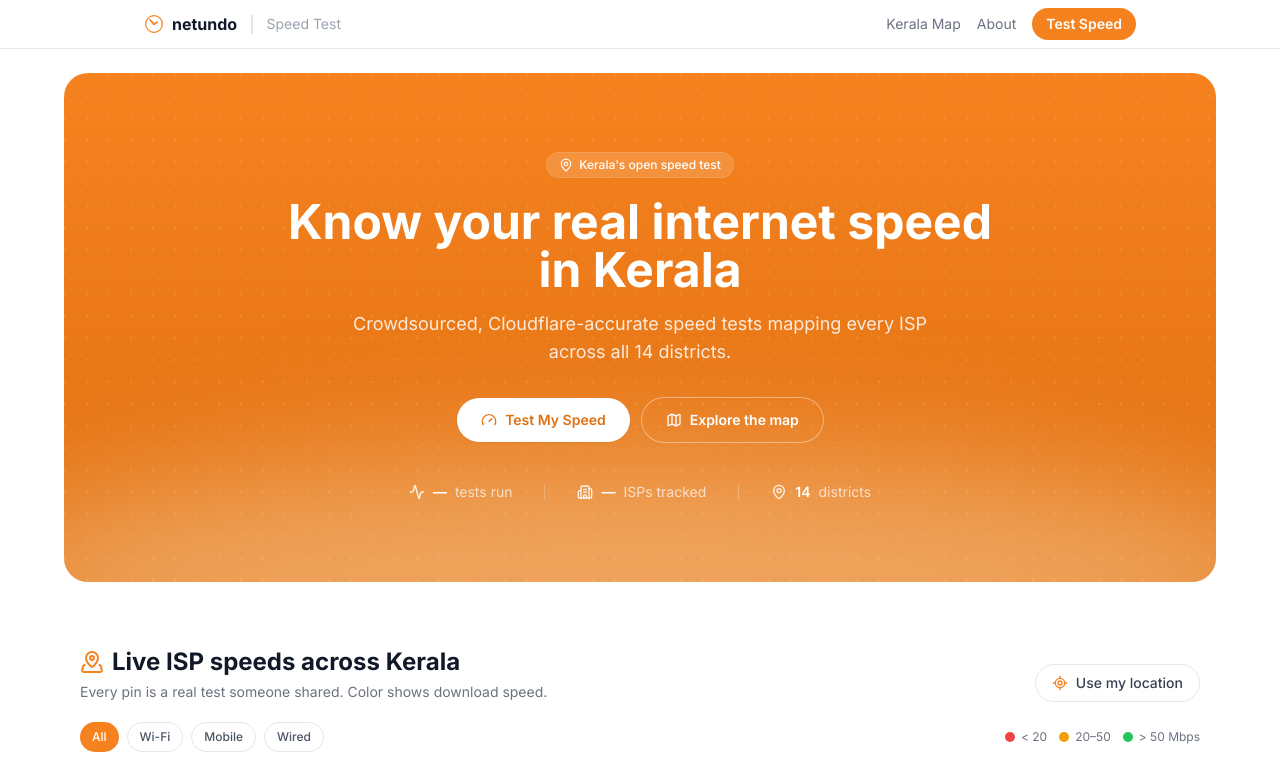
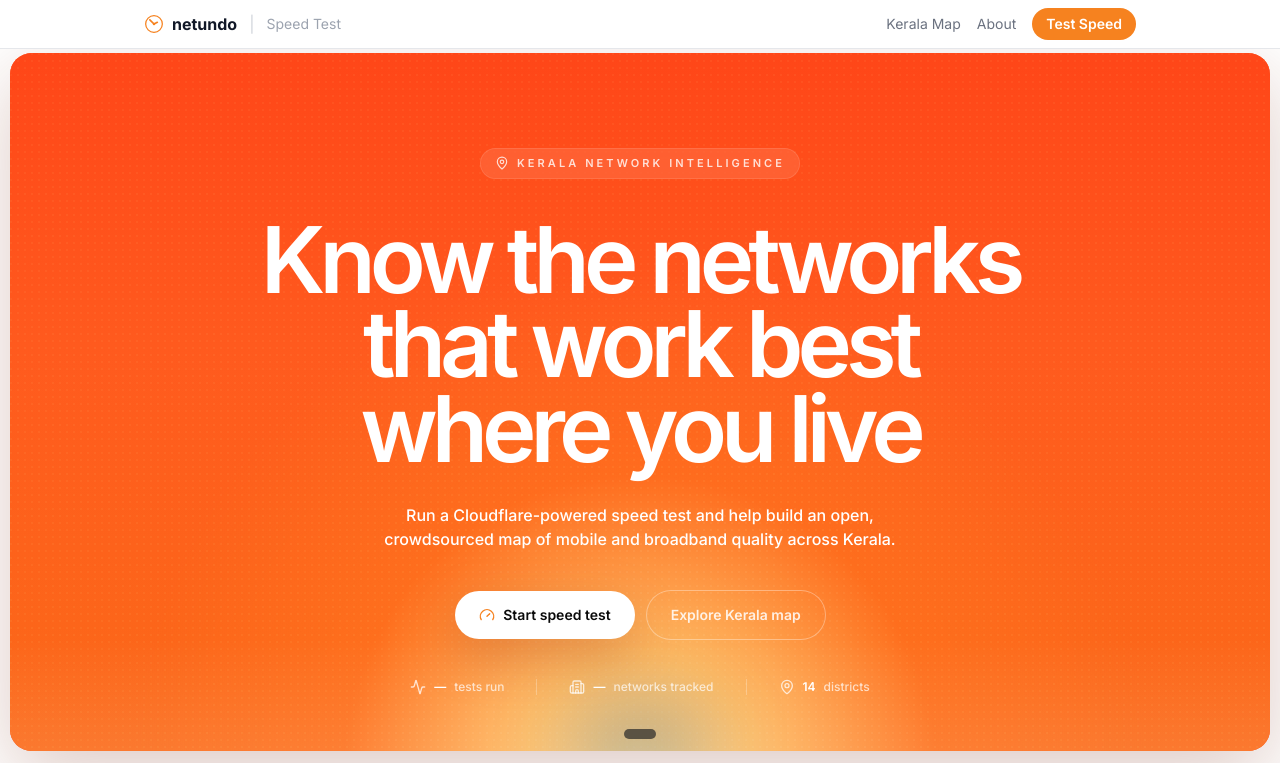
Before and after one commit to ashikjoy21/netundo, a Next.js app in the folder apps/web/: page / in a window 1280 px wide. Shown: the top 763 px of the page. Built offline with nearby package versions, Linux system fonts and the light colour scheme; no server answers.

Commit message:
Update landing hero with Cloudflare-inspired design.
Refresh the homepage hero with a stronger orange gradient, dotted texture, centered headline, and polished call-to-action styling.

Co-authored-by: Cursor <cursoragent@cursor.com>

```diff
--- a/apps/web/src/components/landing/Hero.tsx
+++ b/apps/web/src/components/landing/Hero.tsx
@@ -1,7 +1,7 @@
 'use client';
 
 import { useEffect, useState } from 'react';
-import { Gauge, MapPin, Activity, Building2, Map as MapIcon } from 'lucide-react';
+import { Activity, Building2, Gauge, MapPin } from 'lucide-react';
 
 interface AggRow {
   district: string;
@@ -28,56 +28,74 @@ export function Hero() {
   }, []);
 
   return (
-    <section className="px-4 pt-6">
-      <div className="relative max-w-6xl mx-auto overflow-hidden rounded-3xl bg-gradient-to-b from-cf-orange to-cf-orange-dark">
-        {/* warm glow at the bottom, echoing Cloudflare's hero horizon */}
+    <section className="px-1 pt-1 sm:px-2">
+      <div className="relative mx-auto min-h-[520px] max-w-[1260px] overflow-hidden rounded-[1.35rem] bg-[#ff4f16] text-white shadow-[0_24px_80px_rgba(124,45,18,0.25)] sm:min-h-[610px]">
         <div
           aria-hidden
-          className="pointer-events-none absolute -bottom-32 left-1/2 h-64 w-[120%] -translate-x-1/2 rounded-[100%] bg-orange-200/50 blur-3xl"
+          className="absolute inset-0"
+          style={{
+            background:
+              'radial-gradient(circle at 50% 103%, rgba(255,246,194,0.92) 0, rgba(255,221,130,0.72) 12%, rgba(255,116,31,0.62) 31%, transparent 53%), linear-gradient(180deg, #ff4618 0%, #ff5a1e 42%, #fb6a18 100%)',
+          }}
         />
         <div
           aria-hidden
-          className="pointer-events-none absolute inset-0 opacity-[0.12]"
+          className="absolute inset-0 opacity-[0.16] mix-blend-soft-light"
           style={{
             backgroundImage:
-              'radial-gradient(circle at 1px 1px, white 1px, transparent 0)',
-            backgroundSize: '22px 22px',
+              'radial-gradient(circle at 1px 1px, rgba(255,255,255,0.85) 1px, transparent 1.4px)',
+            backgroundSize: '7px 7px',
           }}
         />
+        <div
+          aria-hidden
+          className="absolute inset-x-0 bottom-0 h-28 bg-gradient-to-t from-white/10 to-transparent"
+        />
+        <div
+          aria-hidden
+          className="absolute bottom-[-34px] left-1/2 h-20 w-36 -translate-x-1/2 rounded-[50%] bg-black/30 blur-2xl"
+        />
+        <div
+          aria-hidden
+          className="absolute bottom-3 left-1/2 h-2.5 w-8 -translate-x-1/2 rounded-full bg-neutral-800/70"
+        />
 
-        <div className="relative px-6 py-16 sm:py-20 text-center">
-          <span className="inline-flex items-center gap-1.5 rounded-full bg-white/15 px-3 py-1 text-xs font-medium text-white ring-1 ring-white/25 backdrop-blur">
-            <MapPin className="h-3.5 w-3.5" /> Kerala's open speed test
-          </span>
+        <div className="relative mx-auto flex min-h-[520px] max-w-5xl flex-col items-center justify-center px-6 pb-28 pt-24 text-center sm:min-h-[610px]">
+          <p className="mb-10 inline-flex items-center gap-2 rounded-full bg-white/10 px-3.5 py-1.5 text-[11px] font-semibold uppercase tracking-[0.28em] text-white/80 ring-1 ring-white/20 backdrop-blur">
+            <MapPin className="h-3.5 w-3.5" />
+            Kerala network intelligence
+          </p>
 
-          <h1 className="mx-auto mt-5 max-w-3xl text-4xl font-bold leading-tight text-white sm:text-5xl">
-            Know your real internet speed in&nbsp;Kerala
+          <h1 className="max-w-4xl text-balance text-[3rem] font-semibold leading-[0.92] tracking-[-0.065em] text-white sm:text-[4.8rem] lg:text-[5.75rem]">
+            Know the networks that work best
+            <br className="hidden sm:block" /> where you live
           </h1>
 
-          <p className="mx-auto mt-4 max-w-xl text-base text-white/85 sm:text-lg">
-            Crowdsourced, Cloudflare-accurate speed tests mapping every ISP across all 14 districts.
+          <p className="mx-auto mt-8 max-w-xl text-balance text-sm font-medium leading-6 text-white/72 sm:text-base">
+            Run a Cloudflare-powered speed test and help build an open,
+            crowdsourced map of mobile and broadband quality across Kerala.
           </p>
 
-          <div className="mt-8 flex flex-col items-center justify-center gap-3 sm:flex-row">
+          <div className="mt-10 flex flex-col items-center gap-3 sm:flex-row">
             <a
               href="/test"
-              className="inline-flex items-center gap-2 rounded-full bg-white px-6 py-3 text-sm font-semibold text-cf-orange-dark shadow-sm transition-transform hover:scale-[1.03]"
+              className="inline-flex h-12 items-center gap-2 rounded-full bg-white px-6 text-sm font-semibold text-neutral-950 shadow-[0_18px_50px_rgba(154,52,18,0.28)] transition duration-200 hover:-translate-y-0.5 hover:bg-orange-50"
             >
-              <Gauge className="h-4 w-4" /> Test My Speed
+              <Gauge className="h-4 w-4 text-cf-orange" />
+              Start speed test
             </a>
             <a
               href="#map"
-              className="inline-flex items-center gap-2 rounded-full px-6 py-3 text-sm font-semibold text-white ring-1 ring-white/40 transition-colors hover:bg-white/10"
+              className="inline-flex h-12 items-center rounded-full px-6 text-sm font-semibold text-white/85 ring-1 ring-white/35 transition duration-200 hover:-translate-y-0.5 hover:bg-white/10 hover:text-white"
             >
-              <MapIcon className="h-4 w-4" /> Explore the map
+              Explore Kerala map
             </a>
           </div>
 
-          {/* live counters */}
-          <div className="mt-10 flex flex-wrap items-center justify-center gap-x-8 gap-y-3 text-sm text-white/90">
+          <div className="absolute inset-x-6 bottom-14 flex flex-wrap items-center justify-center gap-x-6 gap-y-3 text-xs font-medium text-white/75 sm:gap-x-8">
             <Counter icon={<Activity className="h-4 w-4" />} value={stats ? formatCount(stats.tests) : '—'} label="tests run" />
             <span className="hidden h-4 w-px bg-white/25 sm:block" />
-            <Counter icon={<Building2 className="h-4 w-4" />} value={stats ? String(stats.isps) : '—'} label="ISPs tracked" />
+            <Counter icon={<Building2 className="h-4 w-4" />} value={stats ? String(stats.isps) : '—'} label="networks tracked" />
             <span className="hidden h-4 w-px bg-white/25 sm:block" />
             <Counter icon={<MapPin className="h-4 w-4" />} value="14" label="districts" />
           </div>
```
